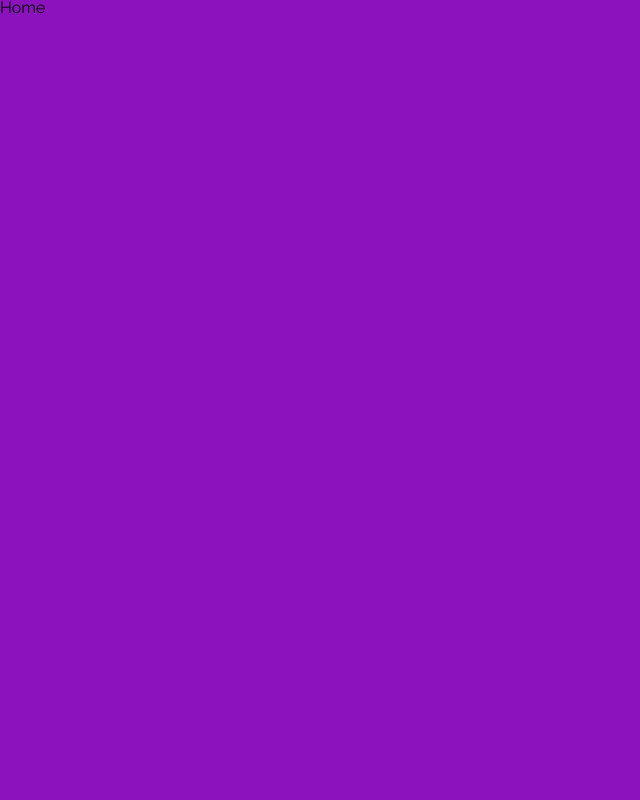
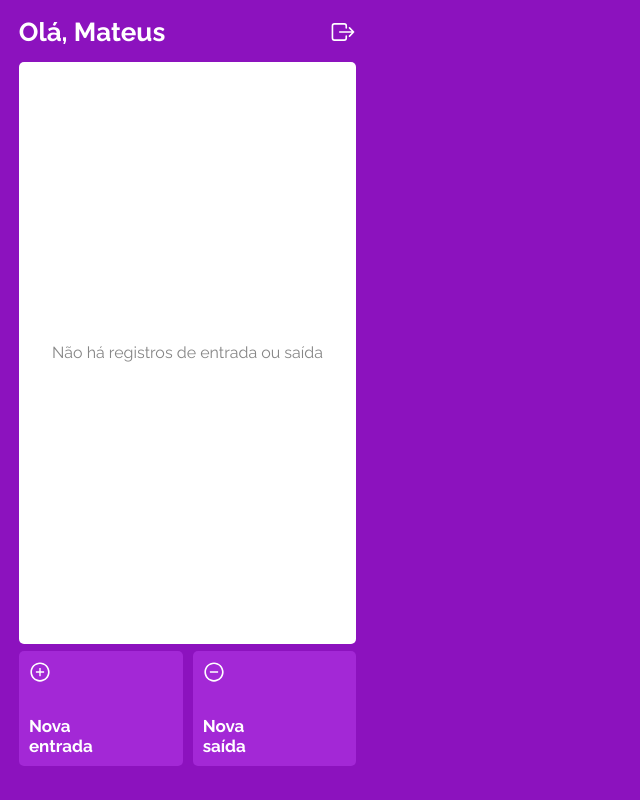
Before and after one commit to mkvasconcelos/mywallet-front, a React (Create React App) app: page /home in a window 1280 px wide. Shown: the whole page, without its empty margins (0-640 px from the left). Built offline with nearby package versions, Linux system fonts and the light colour scheme; a web font is replaced by a local one.

Commit message:
Feature: Layout of /home done

```diff
--- a/package.json
+++ b/package.json
@@ -9,6 +9,8 @@
     "match-sorter": "^6.3.1",
     "react": "^18.2.0",
     "react-dom": "^18.2.0",
+    "react-icons": "^4.7.1",
+    "react-loading": "^2.0.3",
     "react-router-dom": "^6.6.2",
     "react-scripts": "^5.0.1",
     "sort-by": "^1.2.0",
--- a/src/App.js
+++ b/src/App.js
@@ -1,4 +1,4 @@
-import React from "react";
+import React, { useState } from "react";
 import { BrowserRouter, Routes, Route } from "react-router-dom";
 import GlobalStyle from "./globalStyles";
 import SignUp from "./pages/SignUp";
@@ -6,10 +6,15 @@ import SignIn from "./pages/SignIn";
 import Home from "./pages/Home";
 import ARInvoice from "./pages/ARInvoice";
 import APInvoice from "./pages/APInvoice";
+import { NameContext, TokenContext } from "./context/context";
 
 export default function App() {
+  const [token, setToken] = useState(null);
+  const [name, setName] = useState(null);
   return (
     <div>
+      <TokenContext.Provider value={{ token, setToken }}>
+        <NameContext.Provider value={{ name, setName }}>
           <BrowserRouter>
             <GlobalStyle />
             <Routes>
@@ -20,6 +25,8 @@ export default function App() {
               <Route path="nova-saida" element={<APInvoice />} />
             </Routes>
           </BrowserRouter>
+        </NameContext.Provider>
+      </TokenContext.Provider>
     </div>
   );
 }
--- /dev/null
+++ b/src/context/context.js
@@ -0,0 +1,5 @@
+import { createContext } from "react";
+
+export const TokenContext = createContext();
+
+export const NameContext = createContext();
--- a/src/globalStyles.js
+++ b/src/globalStyles.js
@@ -56,6 +56,7 @@ strong {
     *{
         max-width: 375px;
         font-weight: 400;
+        color: #FFFFFF;
         font-family: 'Raleway', sans-serif, Arial, Helvetica, sans-serif;
     }
 
@@ -64,8 +65,6 @@ strong {
         height: 100vh;
         max-width: 375px;
         background-color: #8c12be;
-        color: #000000;
-
         div{
             height: 100%;
         }
--- a/src/pages/Home.js
+++ b/src/pages/Home.js
@@ -1,5 +1,90 @@
-import React from "react";
+import React, { useContext } from "react";
+import { useNavigate } from "react-router-dom";
+import { NameContext, TokenContext } from "../context/context";
+import { IoExitOutline } from "react-icons/io5";
+import { AiOutlinePlusCircle, AiOutlineMinusCircle } from "react-icons/ai";
+import styled from "styled-components";
 
 export default function Home() {
-  return <div>Home</div>;
+  const { token } = useContext(TokenContext);
+  // const { name } = useContext(NameContext);
+  const name = "Mateus";
+  const navigate = useNavigate();
+  console.log(token);
+  if (token === null) {
+    navigate("/");
+  }
+  return (
+    <Container>
+      <div>
+        <h1>Olá, {name}</h1>
+        <IoExitOutline fontSize={26} />
+      </div>
+      <section>Não há registros de entrada ou saída</section>
+      <div>
+        <button>
+          <AiOutlinePlusCircle fontSize={22} />
+          <h2>
+            Nova <br />
+            entrada
+          </h2>
+        </button>
+        <button>
+          <AiOutlineMinusCircle fontSize={22} />
+          <h2>
+            Nova <br />
+            saída
+          </h2>
+        </button>
+      </div>
+    </Container>
+  );
 }
+
+const Container = styled.div`
+  padding: 5%;
+  button {
+    height: 115px;
+    width: 100%;
+    background-color: #a328d6;
+    border: none;
+    cursor: pointer;
+    border-radius: 5px;
+    display: flex;
+    flex-direction: column;
+    justify-content: space-between;
+    text-align: start;
+    padding: 3%;
+  }
+  button:first-child {
+    margin-right: 10px;
+  }
+  div:first-child {
+    display: flex;
+    justify-content: space-between;
+    height: fit-content;
+  }
+  div:last-child {
+    display: flex;
+    justify-content: space-between;
+    height: fit-content;
+  }
+  h1 {
+    font-weight: 700;
+    font-size: 26px;
+  }
+  h2 {
+    font-weight: 700;
+    font-size: 17px;
+  }
+  section {
+    background: #ffffff;
+    border-radius: 5px;
+    color: #868686;
+    margin: 5% 0 2% 0;
+    display: flex;
+    justify-content: center;
+    align-items: center;
+    height: calc(100vh - 141px - 10%);
+  }
+`;
--- a/src/pages/SignIn.js
+++ b/src/pages/SignIn.js
@@ -1,28 +1,39 @@
-import React, { useState } from "react";
-import { Input, Submit } from "./styles";
+import React, { useContext, useState } from "react";
+import { Input, Loading, Submit } from "./styles";
 import styled from "styled-components";
 import { useNavigate } from "react-router-dom";
 import axios from "axios";
+import { NameContext, TokenContext } from "../context/context";
 
 export default function SignIn() {
   const [email, setEmail] = useState("");
   const [pwd, setPwd] = useState("");
+  const [loading, setLoading] = useState(false);
+  const { setToken } = useContext(TokenContext);
+  const { setName } = useContext(NameContext);
   const navigate = useNavigate();
   const { REACT_APP_API_URL } = process.env;
   async function submit(e) {
     e.preventDefault();
+    setLoading(true);
     try {
-      await axios.post(
+      const res = await axios.post(
         `${REACT_APP_API_URL}/users/sign-in`,
         { pwd },
         { headers: { Email: email } }
       );
+      setLoading(false);
+      navigate("/home");
+      setToken(res.data);
+      setName(res.data);
     } catch (res) {
       console.log(`Error ${res.response.status}: ${res.response.data}`);
+      setLoading(false);
     }
 
     return;
   }
+  if (loading) return <Loading />;
   return (
     <Container>
       <h1>MyWallet</h1>
@@ -51,7 +62,6 @@ const Container = styled.div`
   flex-direction: column;
   justify-content: center;
   height: 100%;
-  color: #ffffff;
   text-align: center;
   h1 {
     font-family: "Saira Stencil One", cursive, Arial, Helvetica, sans-serif;
--- a/src/pages/SignUp.js
+++ b/src/pages/SignUp.js
@@ -1,5 +1,5 @@
 import React, { useState } from "react";
-import { Input, Submit } from "./styles";
+import { Input, Submit, Loading } from "./styles";
 import styled from "styled-components";
 import { useNavigate } from "react-router-dom";
 import axios from "axios";
@@ -10,10 +10,12 @@ export default function SignUp() {
   const [email, setEmail] = useState("");
   const [pwd, setPwd] = useState("");
   const [repeatPwd, setRepeatPwd] = useState("");
+  const [loading, setLoading] = useState(false);
   const navigate = useNavigate();
   const { REACT_APP_API_URL } = process.env;
   async function submit(e) {
     e.preventDefault();
+    setLoading(true);
     try {
       const res = await axios.post(
         `${REACT_APP_API_URL}/users/sign-up`,
@@ -26,12 +28,15 @@ export default function SignUp() {
       setEmail("");
       setPwd("");
       setRepeatPwd("");
+      setLoading(false);
     } catch (res) {
       console.log(`Error ${res.response.status}: ${res.response.data}`);
+      setLoading(false);
     }
 
     return;
   }
+  if (loading) return <Loading />;
   return (
     <Container>
       <h1>MyWallet</h1>
@@ -72,7 +77,6 @@ const Container = styled.div`
   flex-direction: column;
   justify-content: center;
   height: 100%;
-  color: #ffffff;
   text-align: center;
   h1 {
     font-family: "Saira Stencil One", cursive, Arial, Helvetica, sans-serif;
--- a/src/pages/styles.js
+++ b/src/pages/styles.js
@@ -1,5 +1,6 @@
 import React from "react";
 import styled from "styled-components";
+import ReactLoading from "react-loading";
 
 export function Input({ type, placeholder, value, setValue }) {
   return (
@@ -32,6 +33,24 @@ const SubmitStyled = styled.input`
   font-size: 20px;
   font-weight: 700;
   border: none;
-  color: #ffffff;
   cursor: pointer;
 `;
+
+export function Loading() {
+  return (
+    <LoadingStyled>
+      <ReactLoading
+        type={"bars"}
+        color={"#ffffff"}
+        height={"30%"}
+        width={"30%"}
+      />
+    </LoadingStyled>
+  );
+}
+
+const LoadingStyled = styled.div`
+  display: flex;
+  justify-content: center;
+  align-items: center;
+`;
```
Also changed, not shown: 1 other file (tests, documents, lock files or other folders). Lines whose indentation alone changed are shown as unchanged.
